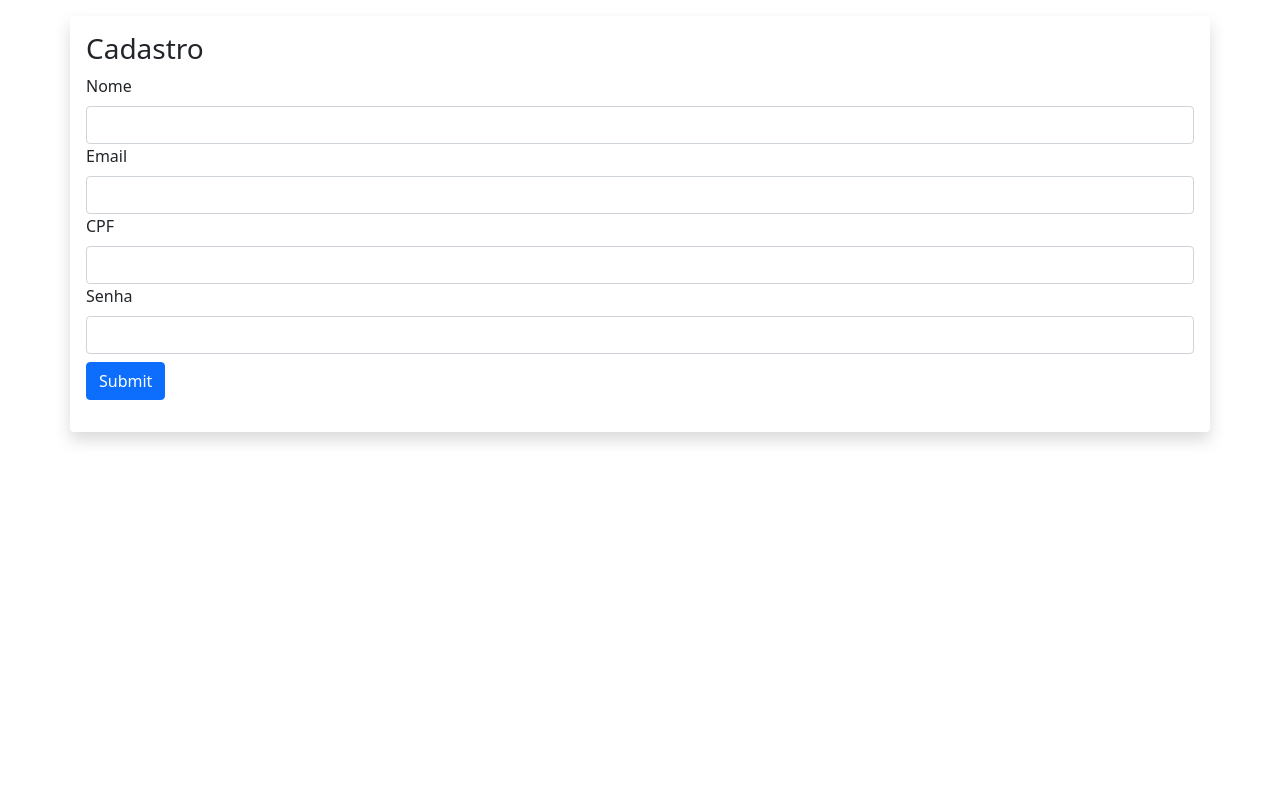
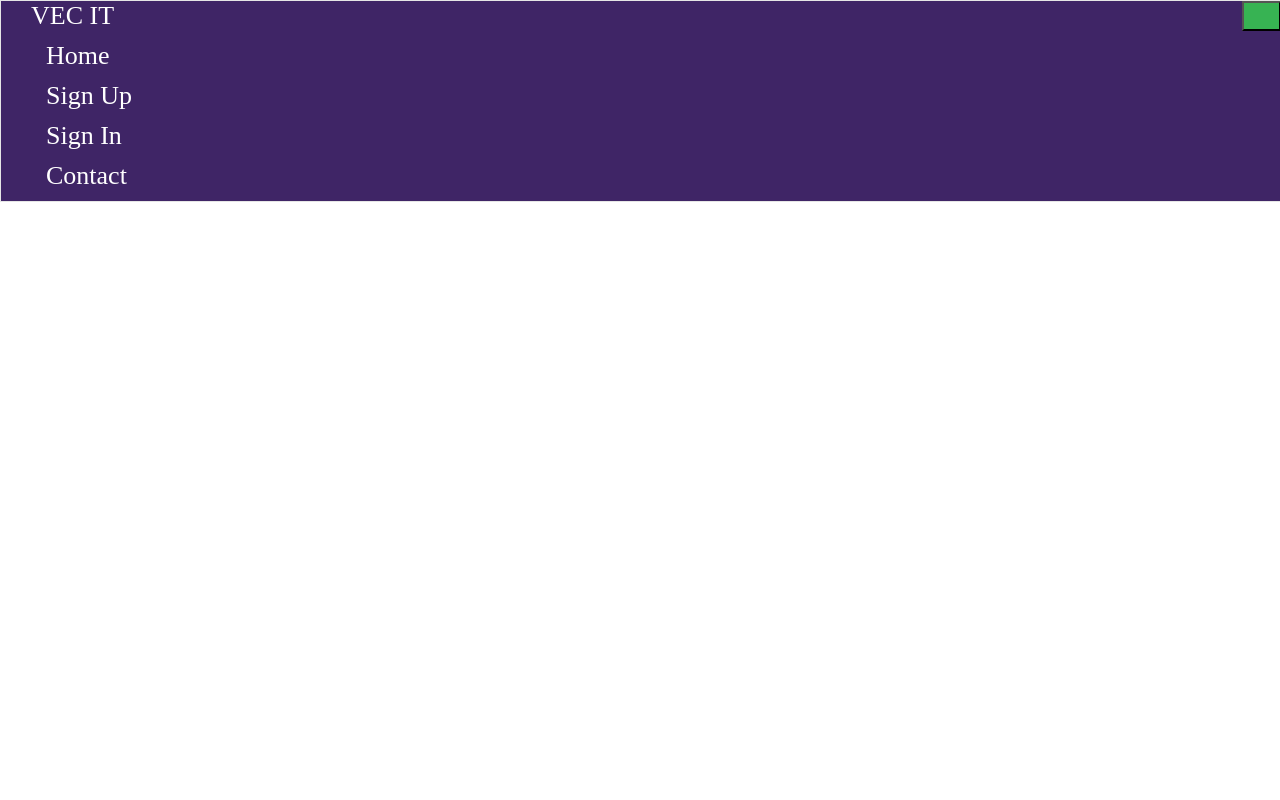
Before and after one commit to vesteves33/task, a Flask app: page / in a window 1280 px wide. Run offline with Flask 2, Linux system fonts and the light colour scheme.

Commit message:
Reescrevendo o projeto utilizando css no lugar do Bs

```diff
--- a/app/routes/route.py
+++ b/app/routes/route.py
@@ -1,8 +1,8 @@
 from flask import Flask
-from flask import render_template
+from flask import render_template, url_for
 from app import app
 
 
 @app.route('/')
 def home():
-    return render_template('signup.html')
+    return render_template('header.html')
--- /dev/null
+++ b/app/static/style.css
@@ -0,0 +1,52 @@
+:root {
+    --bg-navbar: #3F2566;
+    --primary-color: #fff;
+    --secondary-color: #37B353;
+    --btn-color:#9D5CFF;
+    --display-prop:flex;
+    --border-color:#E6E6E6;
+}
+
+* {
+    margin: 0;
+    padding: 0;
+    width: 100%;
+}
+/* Configurações do HEADER E NAVBAR */
+
+.container {
+    background-color: var(--bg-navbar);
+    display: flex;
+    border: 1px solid var(--border-color);
+    vertical-align:top;
+    height: 200px;
+}
+
+a {
+    text-decoration: none;
+    font-size: 26px;
+    color: var(--primary-color);
+    margin: 15px;
+    padding: 15px;
+}
+
+ul li {
+    margin: 10px;
+}
+
+ul li a {
+    color: var(--primary-color);
+    text-decoration: none;
+    font-size: 26px;
+    font-weight: 400;
+    padding: 20px;
+    margin: 15px;
+}
+
+button {
+    background-color: var(--secondary-color);
+    width: 40px;
+    height: 30px;
+    font-size: 14px;
+    font-weight: bold;
+}
--- a/app/templates/bootstrap.html
+++ b/app/templates/bootstrap.html
@@ -3,16 +3,26 @@
     <meta charset="UTF-8">
     <meta http-equiv="X-UA-Compatible" content="IE=edge">
     <meta name="viewport" content="width=device-width, initial-scale=1.0">
-    <title>Task Management</title>
+    <title>Task Project</title>
 
-    <link href="https://cdn.jsdelivr.net/npm/bootstrap@5.1.1/dist/css/bootstrap.min.css" rel="stylesheet" integrity="sha384-F3w7mX95PdgyTmZZMECAngseQB83DfGTowi0iMjiWaeVhAn4FJkqJByhZMI3AhiU" crossorigin="anonymous">
     <link rel="stylesheet" href="https://cdn.jsdelivr.net/npm/bootstrap-icons@1.5.0/font/bootstrap-icons.css">
+    <link rel="stylesheet" href="{{ url_for('static', filename='style.css') }}">
+
 </head>
 <body>
-    {% block content %}
+    {% block header %}
 
     {% endblock %}
 
-    <script src="https://cdn.jsdelivr.net/npm/bootstrap@5.1.1/dist/js/bootstrap.bundle.min.js" integrity="sha384-/bQdsTh/da6pkI1MST/rWKFNjaCP5gBSY4sEBT38Q/9RBh9AH40zEOg7Hlq2THRZ" crossorigin="anonymous"></script>
+    {% block signup %}
+
+    {% endblock %}
+
+    {% block login %}
+
+    {% endblock %}
+
+
+
 </body>
 </html>
--- a/app/templates/header.html
+++ b/app/templates/header.html
@@ -1,37 +1,34 @@
 {% extends "bootstrap.html" %}
 
-{% block content %}
-<header class="container-fluid m-2">
-    <nav class="navbar navbar-expand-md collapse show  bg-indigo pl-2" id="navbarToggleContent">
-        <div class="container-fluid flex-column align-items-start">
-            <a href="navbar-brand">VEC IT</a>
+{% block header %}
+<header class="container">
+    <nav>
+        <div>
+            <a href="">VEC IT</a>
 
-
-            <ul class="navbar-nav flex-column nav-pills">
-                <li class="nav-item">
-                    <a class="nav-link" href="">Home</a>
+            <ul>
+                <li>
+                    <a href="#">Home</a>
                 </li>
 
-                <li class="nav-item">
-                    <a class="nav-link" href="">Sign Up</a>
+                <li>
+                    <a href="#">Sign Up</a>
                 </li>
 
-                <li class="nav-item">
-                    <a class="nav-link" href="">Sign In</a>
+                <li>
+                    <a href="#">Sign In</a>
                 </li>
 
-                <li class="nav-item">
-                    <a class="nav-link" href="">Contact</a>
+                <li>
+                    <a href="#">Contact</a>
                 </li>
-
             </ul>
 
         </div>
-
     </nav>
 
-    <button class=" navbar-toggler" type="button" data-bs-toggle="collapse" data-bs-target="#navbarToggleContent" aria-controls="navbarToggleContent" aria-expanded="false" aria-label="Toggle navigation">
-        <span class="navbar-toggler-icon"><i class="bi bi-chevron-double-left"></i></span>
+    <button type="button">
+       <!-- <i class="bi bi-chevron-double-left"></i> -->
     </button>
 
 </header>
--- a/app/templates/signup.html
+++ b/app/templates/signup.html
@@ -1,25 +1,25 @@
 {% extends 'bootstrap.html' %}
 
-{% block content %}
+{% block signup %}
 
-<section class="container shadow p-3 rounded mt-3">
+<section>
 
     <h3>Cadastro</h3>
 
-    <form class="form-group" action="" method="POST">
-        <label class="form-label" for="name">Nome</label>
-        <input class="form-control" type="text" name="name" id="name">
+    <form action="" method="POST">
+        <label for="name">Nome</label>
+        <input type="text" name="name" id="name">
 
-        <label class="form-label" for="email">Email</label>
-        <input class="form-control" type="email" name="email" id="email">
+        <label for="email">Email</label>
+        <input type="email" name="email" id="email">
 
-        <label class="form-label" for="cpf">CPF</label>
-        <input class="form-control" type="text" name="cpf" id="cpf">
+        <label for="cpf">CPF</label>
+        <input type="text" name="cpf" id="cpf">
 
-        <label class="form-label" for="password">Senha</label>
-        <input class="form-control" type="password" name="password" id="password">
+        <label for="password">Senha</label>
+        <input type="password" name="password" id="password">
 
-        <button class="btn btn-primary mt-2" type="submit">Submit</button>
+        <button type="submit">Submit</button>
     </form>
 
 
```
Also changed, not shown: app/templates/index.html (deleted, +0 -17 lines), app/templates/login.html (added, +24 -0 lines).
